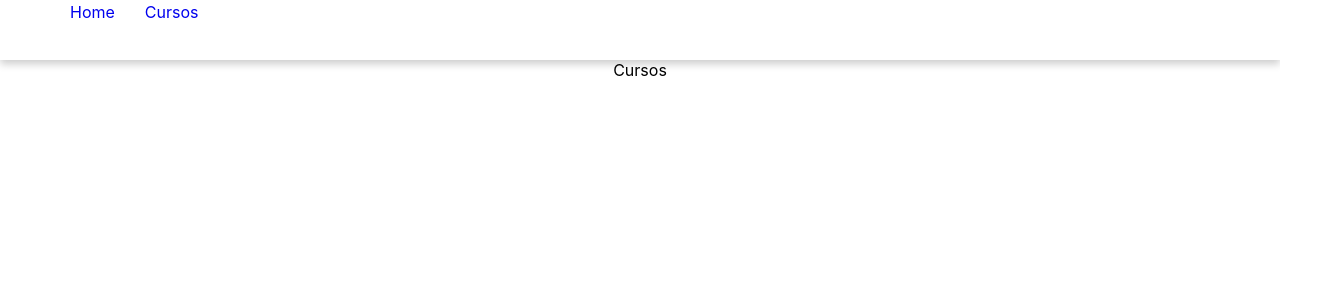
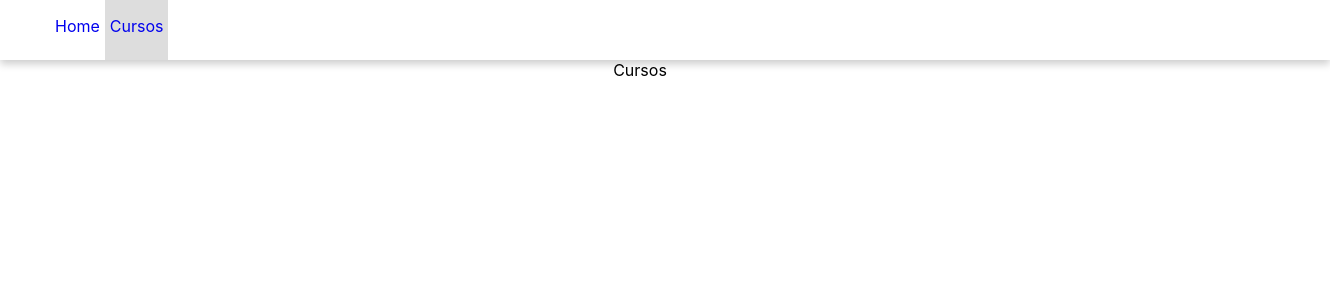
Before and after one commit to Aalzate95/Iot-cloud-front, a React (Create React App) app: page /cursos in a window 1280 px wide. Shown: the top 300 px of the page, 1330 px wide, since content can reach past the window. Built offline with nearby package versions, Linux system fonts and the light colour scheme.

Commit message:
Navbar functionality

```diff
--- a/src/App.js
+++ b/src/App.js
@@ -1,13 +1,10 @@
 import './App.css';
 import Routes from './Routes'
-import NavBar from './components/navBar/NavBar'
 
 function App() {
   return (
     <div className="App">
-      <NavBar>
         <Routes/>
-      </NavBar>
     </div>
   );
 }
--- a/src/Routes.js
+++ b/src/Routes.js
@@ -7,14 +7,18 @@ import {
 import Home from './views/home/Home'
 import NotFound from './views/notFound/NotFound'
 import Cursos from './views/cursos/Cursos'
-
+import NavBar from './components/navBar/NavBar'
 const Routes = () => {
     return (
         <Router>
             <Switch>
-                <Route exact path="/" component={Home}/>
-                <Route path="/cursos" component={Cursos}/>
+                <NavBar>
+                    <Route exact path="/" component={Home}/>
+                    <Route path="/cursos" component={Cursos}/>
+                </NavBar>
+
                 <Route component={NotFound}/>
+
             </Switch>
         </Router>
      );
--- a/src/components/navBar/NavBar.css
+++ b/src/components/navBar/NavBar.css
@@ -1,35 +1,25 @@
 .NavBar{
     width: 100%;
     height: 100%;
-
 }
 
 .NavBar-Style{
+    display:inline-flex;
     box-shadow: 0 4px 8px 0 rgba(0,0,0,0.2);
     height:60px;
+    width:100%;
+    align-items: center;
+    text-align: center;
+    padding-left:50px;
 }
 
-.NavBar-Options{
-    display: flex;
-    flex-direction: row;
-    list-style-type: none;
+.navlink{
+    text-decoration: none;
     height: 100%;
-    margin: 0;
+    padding:0 5px 0 5px
 }
 
-.NavBar-Options li{
-
-    margin-left: 30px;
-    align-items: center;
-    text-align: center;
+.navlink:hover{
+    background-color:rgb(37, 75, 145) !important;
+    color:white;
 }
-
-.NavBar-Options li a{
-    text-decoration: none;
-    cursor: pointer;
-    vertical-align: middle;
-}
-
-.NavBar-Options li a:hover{
-    color: red;
-}
--- a/src/components/navBar/NavBar.js
+++ b/src/components/navBar/NavBar.js
@@ -1,18 +1,22 @@
 import React from 'react';
 import './NavBar.css'
+import { NavLink } from 'react-router-dom'
 
 const NavBar = ({children}) => {
+
+    const activeStyles = {
+        backgroundColor:"rgb(221, 221, 221)"
+    }
+
     return (
         <div className="NavBar">
-            <nav className="NavBar-Style">
-                <ul className="NavBar-Options">
-                    <li><a href="/">Home</a></li>
-                    <li><a href="/cursos">Cursos</a></li>
-                </ul>
+
+            <nav  className="NavBar-Style">
+                <NavLink className="navlink" exact={true} to='/' activeStyle={activeStyles}><p>Home</p></NavLink>
+                <NavLink className="navlink" to='/cursos' activeStyle={activeStyles}><p>Cursos</p></NavLink>
             </nav>
 
             {children}
-
         </div>
      );
 }
--- a/src/views/cursos/Cursos.js
+++ b/src/views/cursos/Cursos.js
@@ -2,7 +2,7 @@ import React from 'react';
 
 const Cursos = () => {
     return (
-        <div>
+        <div className="Cursos">
             Cursos
         </div>
      );
```
